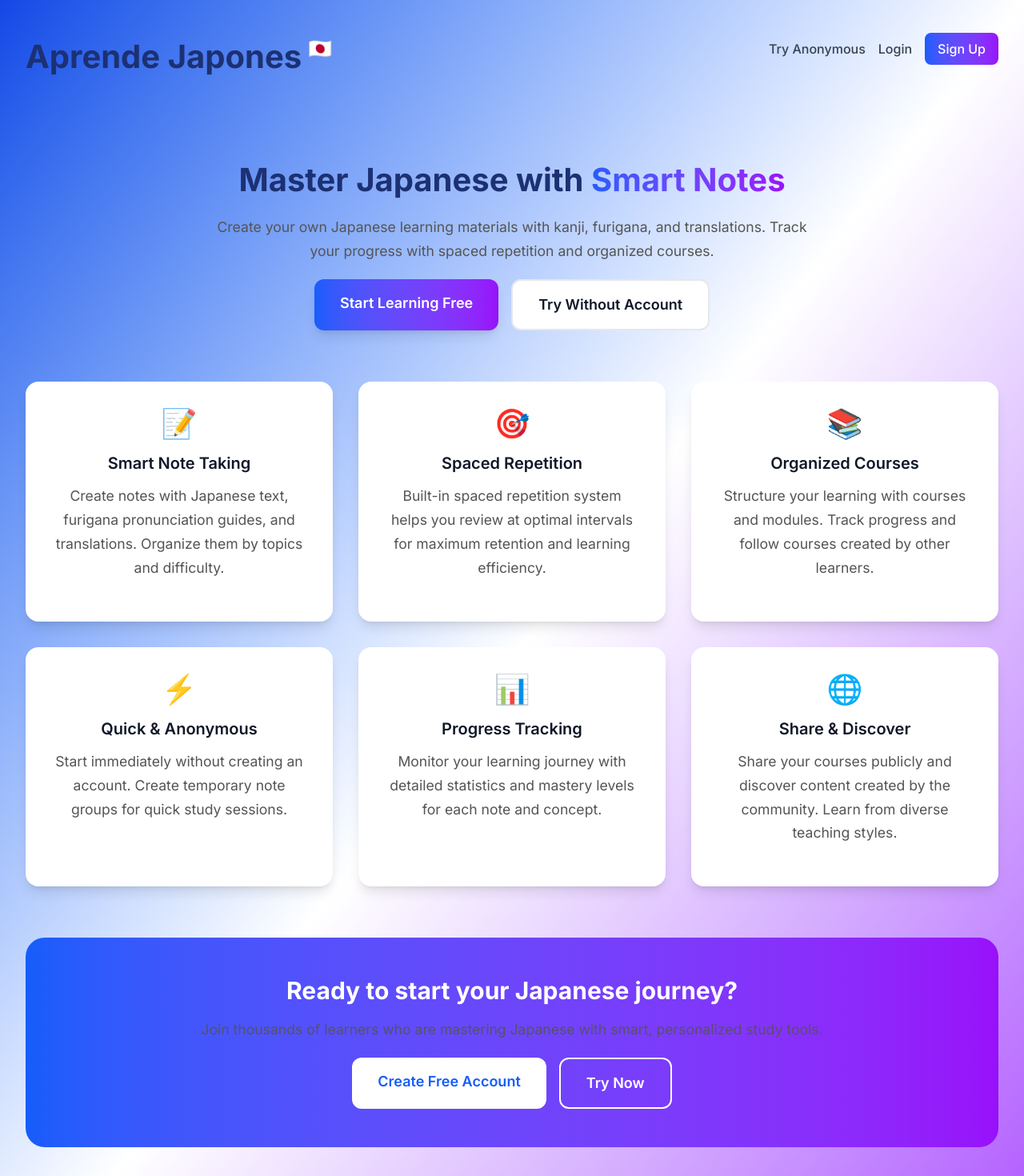
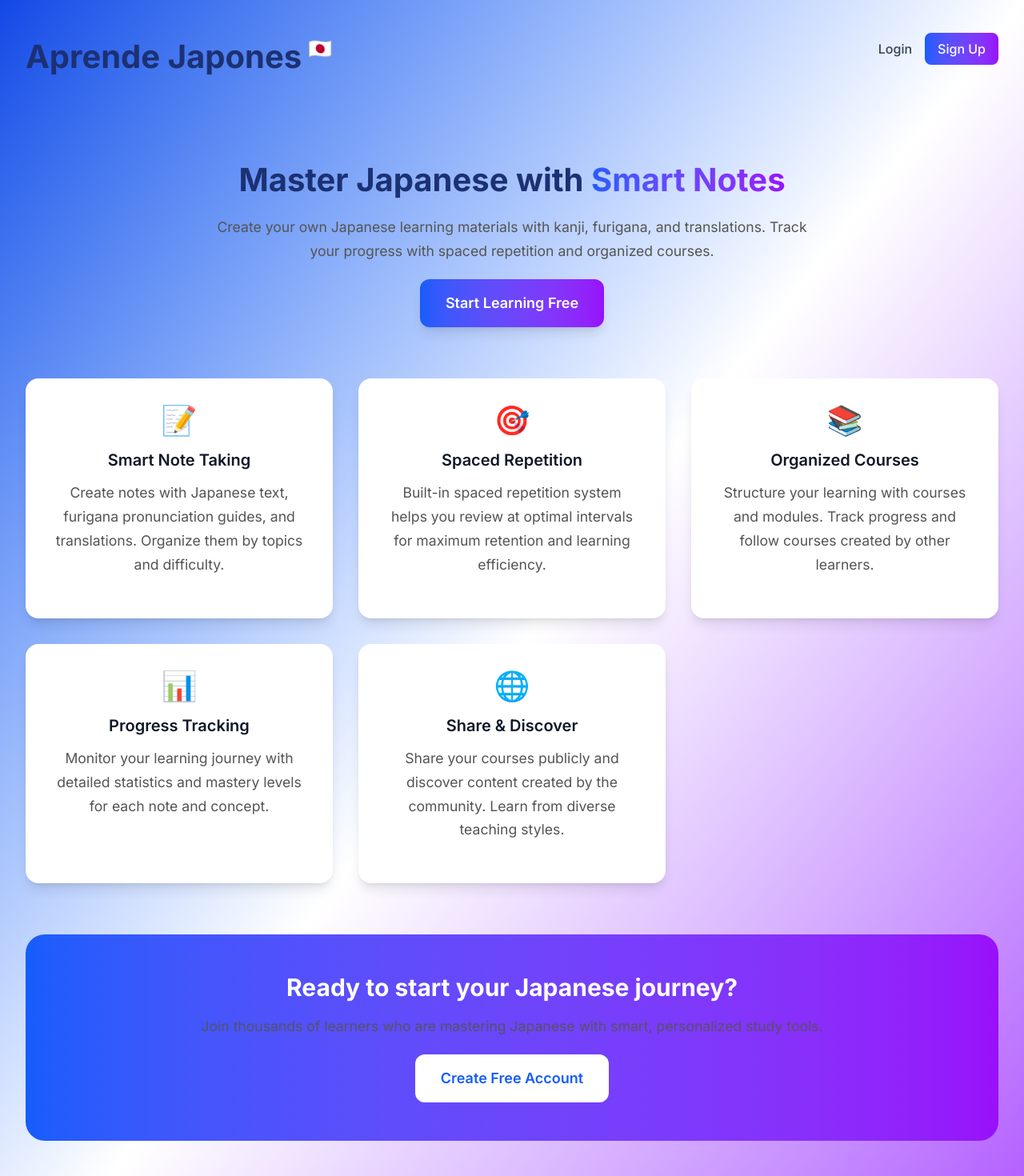
Before and after one commit to krasorx/nihongo, a Next.js app in the folder nihongo-app/: page /home in a window 1280 px wide. Shown: the top 1470 px of the page at 80% size. Built offline with nearby package versions, Linux system fonts and the light colour scheme.

Commit message:
removed anon notes

```diff
--- a/nihongo-app/app/home/page.tsx
+++ b/nihongo-app/app/home/page.tsx
@@ -26,21 +26,9 @@ const HomePage = () => {
                   >
                     Dashboard
                   </Link>
-                  <Link
-                    href="/notes"
-                    className="text-gray-700 hover:text-gray-900 font-medium"
-                  >
-                    Notes
-                  </Link>
                 </>
               ) : (
                 <>
-                  <Link
-                    href="/notes"
-                    className="text-gray-700 hover:text-gray-900 font-medium"
-                  >
-                    Try Anonymous
-                  </Link>
                   <Link
                     href="/auth/login"
                     className="text-gray-700 hover:text-gray-900 font-medium"
@@ -83,20 +71,12 @@ const HomePage = () => {
                 Go to Dashboard
               </Link>
             ) : (
-              <>
-                <Link
+              <Link
                   href="/auth/register"
                   className="bg-gradient-to-r from-blue-600 to-purple-600 text-white px-8 py-4 rounded-xl font-semibold text-lg hover:from-blue-700 hover:to-purple-700 transition-all transform hover:scale-105 shadow-lg"
                 >
                   Start Learning Free
                 </Link>
-                <Link
-                  href="/notes"
-                  className="bg-white text-gray-900 px-8 py-4 rounded-xl font-semibold text-lg hover:bg-gray-50 transition-all border-2 border-gray-200 hover:border-gray-300"
-                >
-                  Try Without Account
-                </Link>
-              </>
             )}
           </div>
 
@@ -126,15 +106,6 @@ const HomePage = () => {
               <p className="text-gray-600">
                 Structure your learning with courses and modules. Track progress and
                 follow courses created by other learners.
-              </p>
-            </div>
-
-            <div className="bg-white rounded-2xl p-8 shadow-lg hover:shadow-xl transition-shadow">
-              <div className="text-4xl mb-4">⚡</div>
-              <h3 className="text-xl font-semibold text-gray-900 mb-3">Quick & Anonymous</h3>
-              <p className="text-gray-600">
-                Start immediately without creating an account. Create temporary note groups
-                for quick study sessions.
               </p>
             </div>
 
@@ -171,20 +142,12 @@ const HomePage = () => {
                 Continue Learning
               </Link>
             ) : (
-              <div className="flex flex-col sm:flex-row gap-4 justify-center">
-                <Link
+              <Link
                   href="/auth/register"
-                  className="bg-white text-blue-600 px-8 py-4 rounded-xl font-semibold text-lg hover:bg-gray-100 transition-all transform hover:scale-105"
+                  className="bg-white text-blue-600 px-8 py-4 rounded-xl font-semibold text-lg hover:bg-gray-100 transition-all transform hover:scale-105 inline-block"
                 >
                   Create Free Account
                 </Link>
-                <Link
-                  href="/notes"
-                  className="border-2 border-white text-white px-8 py-4 rounded-xl font-semibold text-lg hover:bg-white hover:text-blue-600 transition-all"
-                >
-                  Try Now
-                </Link>
-              </div>
             )}
           </div>
         </div>
--- a/nihongo-app/app/notes/[id]/page.tsx
+++ b/nihongo-app/app/notes/[id]/page.tsx
@@ -1,6 +1,11 @@
-import NoteGroupPage from '../../components/noteGroup';
-import { redisApi } from '../../utils/api';
+// ANONYMOUS_MODE_DISABLED
+// To re-enable: remove the redirect below and restore the original content:
+// import NoteGroupPage from '../../components/noteGroup';
+// export default function NoteGroup({ params }: { params: { id: string } }) {
+//   return <NoteGroupPage hashId={params.id} endpoint="https://api.luisesp.cloud/api/redis/notes" />;
+// }
+import { redirect } from 'next/navigation';
 
-export default function NoteGroup({ params }: { params: { id: string } }) {
-  return <NoteGroupPage hashId={params.id} endpoint="https://api.luisesp.cloud/api/redis/notes" />;
+export default function NoteGroup() {
+  redirect('/dashboard');
 }
--- a/nihongo-app/app/notes/create/page.tsx
+++ b/nihongo-app/app/notes/create/page.tsx
@@ -1,16 +1,10 @@
-import React from 'react'
-import Link from 'next/link'
-import NoteTxt from '../../components/note';
-import CreateNote from '../../components/createNote';
+// ANONYMOUS_MODE_DISABLED
+// To re-enable: remove the redirect below and restore the original content:
+// import CreateNote from '../../components/createNote';
+// const endpoint = "https://api.luisesp.cloud/api/redis/notes";
+// export default function CreateNotePage() { return <CreateNote endpoint={endpoint} />; }
+import { redirect } from 'next/navigation';
 
-const endpoint: string = "https://api.luisesp.cloud/api/redis/notes";
-
-const CreateNotePage = () => {
-  return (
-    <div>
-      <CreateNote endpoint={endpoint} />
-    </div>
-  )
+export default function CreateNotePage() {
+  redirect('/dashboard');
 }
-
-export default CreateNotePage
--- a/nihongo-app/app/notes/page.tsx
+++ b/nihongo-app/app/notes/page.tsx
@@ -1,58 +1,7 @@
-import React from 'react'
-import Link from 'next/link'
-import NoteTxt from '../components/note';
+// ANONYMOUS_MODE_DISABLED
+// To re-enable: remove the redirect below and restore the original content
+import { redirect } from 'next/navigation';
 
-interface Note {
-    userId: number;
-    id: number;
-    title: string;
-    body: string;
+export default function NotesPage() {
+  redirect('/dashboard');
 }
-
-const notesPage = async () => {
-    const res = await fetch('https://jsonplaceholder.typicode.com/posts');
-    const post = await res.json();
-
-  return (
-    <div>
-      <h2>Notas</h2>
-        {
-            post.map((note: Note) => (
-                <div key={note.id}>
-                    <h3>{note.title}</h3>
-                    <p>{note.body}</p>
-                    <hr />
-                </div>
-            ))
-        }
-        <div>
-          <NoteTxt
-            japanese='消えはしないで'
-            furigana='きれはしないで'
-            translation='no desaparezca'
-          />
-          <NoteTxt
-            japanese="こんにちは"
-            furigana="konnichiha"
-            translation="Hello"
-          />
-        </div>
-      <div>
-        <p>"No desaparecerás, ni en la oscuridad más profunda puedes esconderte."</p>
-        <p> "何処に居ようが 輝くものしか此処にない" en español se traduce como "Nada importa dónde estés, lo único que no hay aquí es la oscuridad".</p>
-        <p> Día a día hay un avance y una regresión, no se puede estar tranquilo.</p>
-        <p> "Incluso con las heridas interminables, el límite es lo mejor".</p>
-        <p> "¿Qué es gracioso?"</p>
-        <p> "「いつかきっと」じゃ何にも刺激はない</p>
-        <p> Claro, la traducción al español es: "Ve hacia donde indique con seguridad el ritmo".</p>
-        <p> "Haz que florezcan, haz que florezcamos, hasta que todos florezcamos."</p>
-        <p> "El oscuro bosque que se aclara."</p>
-        <p> Viajar no es sobre argumentos o razones lógicas.</p>
-        <p> "Viva la vida cegera y florezca."</p>
-
-      </div>
-    </div>
-  )
-}
-
-export default notesPage
--- a/nihongo-app/app/page.tsx
+++ b/nihongo-app/app/page.tsx
@@ -1,32 +1,5 @@
-import Image from "next/image";
-import Link from 'next/link'
-import React from "react";
-import NotesBtn from './components/notesBtn';
-import CreateNote from './components/createNote';
-import { useAuth } from './contexts/AuthContext';
+import { redirect } from 'next/navigation';
 
-interface NoteGroupPage {
-  hashId: string;
-  endpoint: string;
+export default function Home() {
+  redirect('/dashboard');
 }
-/*
-<EditNoteModal
-          note={editingNote}
-          onClose={() => setEditingNote(undefined)}
-          onSave={handleSaveNote}
-        />
-*/
-export default function Home() {
-  return (
-    <main>
-      <h1 className="p-5">Nihongo APP</h1>
-      <div className='p-5'>
-        <Link href="users">Usuarios</Link>
-      </div>
-      <div>
-        <NotesBtn />
-
-      </div>
-    </main>
-  );
-}
```
